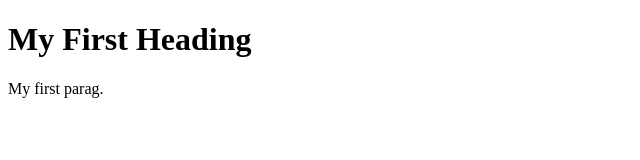
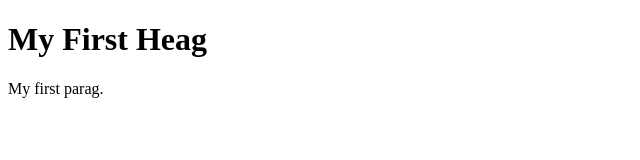
Before and after one commit to sakthiflutter/gitcommit, a plain HTML site: page index.html in a window 1280 px wide. Shown: the whole page, without its empty margins (0-640 px from the left). Drawn offline with Linux system fonts and the light colour scheme.

Commit message:
Update index.html

```diff
--- a/index.html
+++ b/index.html
@@ -2,7 +2,7 @@
 <html>
 <body>
 
-<h1>My First Heading</h1>
+<h1>My First Heag</h1>
 
 <p>My first parag.</p>
 
```
